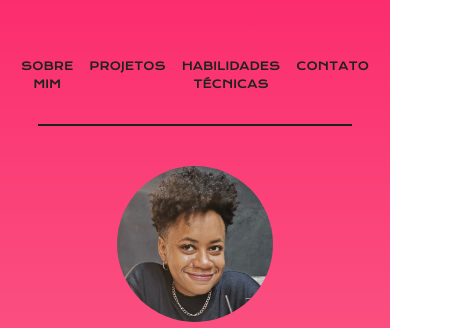
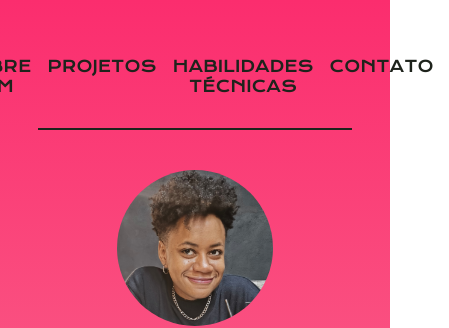
Before and after one commit to M4R0C4/my-page-portifolio, a website: page index.html in a window 390 px wide. Shown: the top 328 px of the page, 449 px wide, since content can reach past the window. Drawn offline with nearby package versions, Linux system fonts and the light colour scheme; no server answers.

Commit message:
melhora no header

```diff
--- a/style/componentes/_header.scss
+++ b/style/componentes/_header.scss
@@ -38,7 +38,7 @@ header{
             gap:1rem;
             li{
                 a{
-                    @include mixins.estilo-fonte(.7rem,500,variaveis.$fonte-titulo,variaveis.$cor-fonte-escura);
+                    @include mixins.estilo-fonte(1rem,500,variaveis.$fonte-titulo,variaveis.$cor-fonte-escura);
                     &:hover{
                     color: variaveis.$cor-fonte-clara;
                  }
```
Also changed, not shown: style/abs/style.css, 1 other file.
